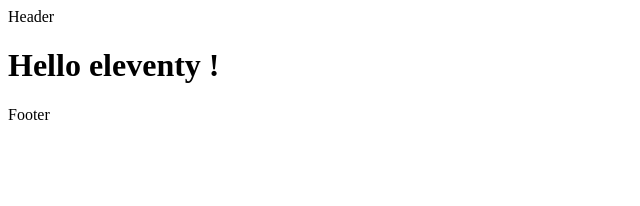
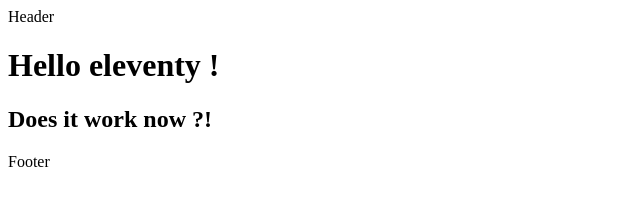
Before and after one commit to lea37/gh-pages-eleventy, an Eleventy site: page src/index.md in a window 1280 px wide. Shown: the whole page, without its empty margins (0-640 px from the left). Built offline with nearby package versions, Linux system fonts and the light colour scheme; Eleventy itself is replaced by a stand-in of ours; files that its build step writes are made by us from their sources.

Commit message:
testing deploy key

```diff
--- a/src/index.md
+++ b/src/index.md
@@ -6,3 +6,4 @@
 ---
 
 <h1>Hello eleventy !</h1>
+<h2>Does it work now ?!</h2>
```
